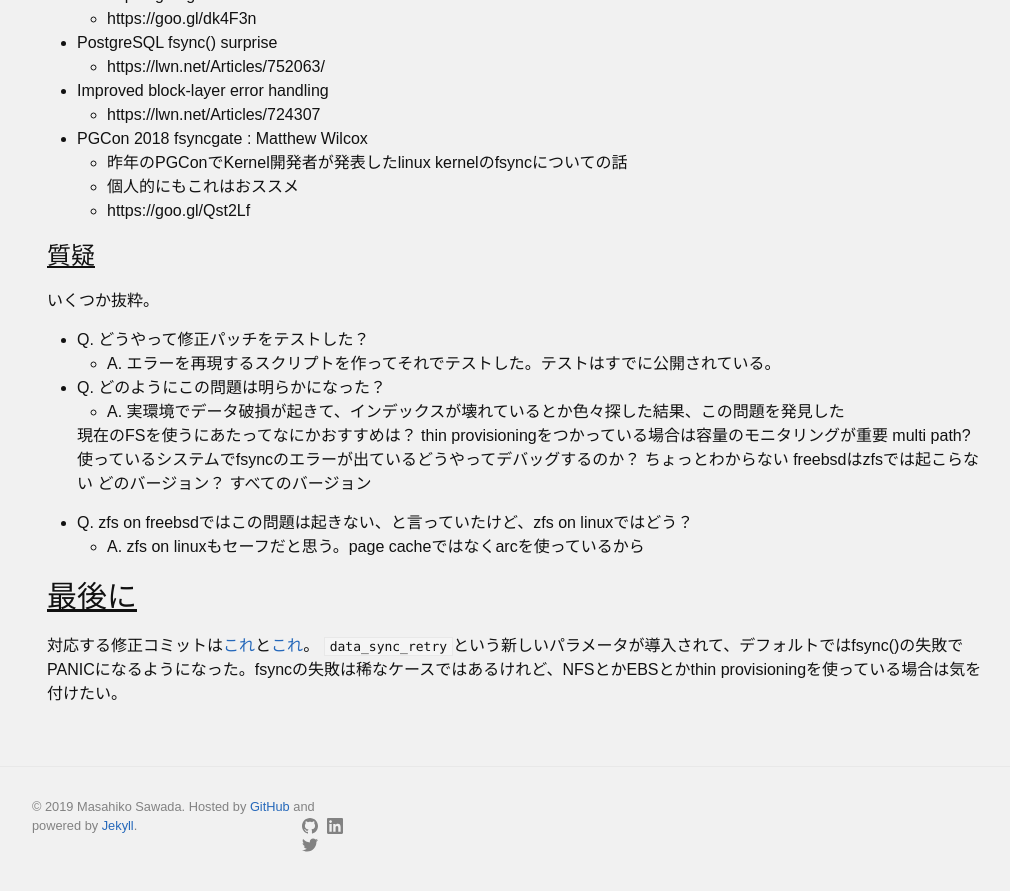
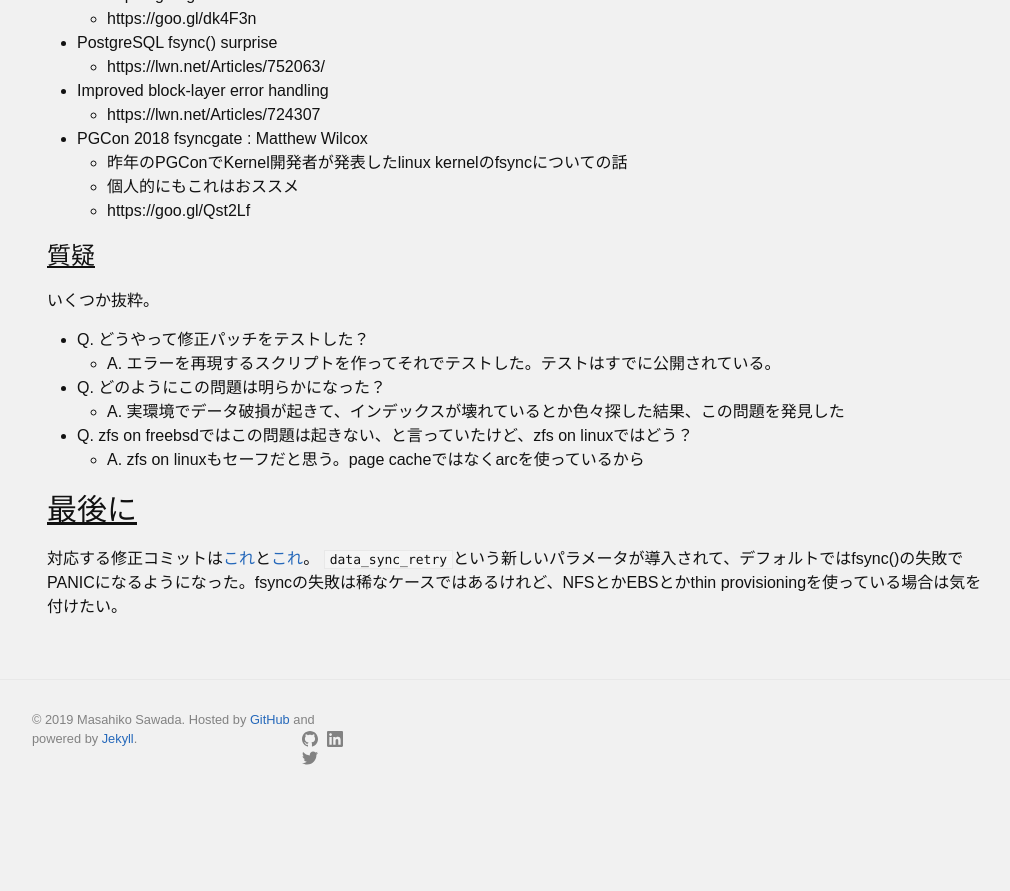
Before and after one commit to MasahikoSawada/masahikosawada.github.io, a Jekyll site: the page built from _posts/2019-02-17-PostgreSQL-fsync-issue.md, in a window 1280 px wide and 900 px high, scrolled down 2587 px. Shown: the top 891 px of the window, without its empty margins (123-1133 px from the left). Built offline with Jekyll 4.4.1, drawn with Linux system fonts in a browser that asks for light colours; comment, search, counter and statistics services are not loaded; after the commit the page ends 3400 px from its top, so only the background shows below that.

Commit message:
Update fsync post.

```diff
--- a/_posts/2019-02-17-PostgreSQL-fsync-issue.md
+++ b/_posts/2019-02-17-PostgreSQL-fsync-issue.md
@@ -114,18 +114,8 @@ Direct I/Oのアプローチもありだしパッチもでている、だけど
 
 * Q. どうやって修正パッチをテストした？
   * A. エラーを再現するスクリプトを作ってそれでテストした。テストはすでに公開されている。
-
 * Q. どのようにこの問題は明らかになった？
   * A. 実環境でデータ破損が起きて、インデックスが壊れているとか色々探した結果、この問題を発見した
-
-   現在のFSを使うにあたってなにかおすすめは？
-    thin provisioningをつかっている場合は容量のモニタリングが重要
-	 multi path?
-		 使っているシステムでfsyncのエラーが出ているどうやってデバッグするのか？
-		  ちょっとわからない
-		  freebsdはzfsでは起こらない
-	  どのバージョン？
-		  すべてのバージョン
 * Q. zfs on freebsdではこの問題は起きない、と言っていたけど、zfs on linuxではどう？
   * A. zfs on linuxもセーフだと思う。page cacheではなくarcを使っているから
 
```
